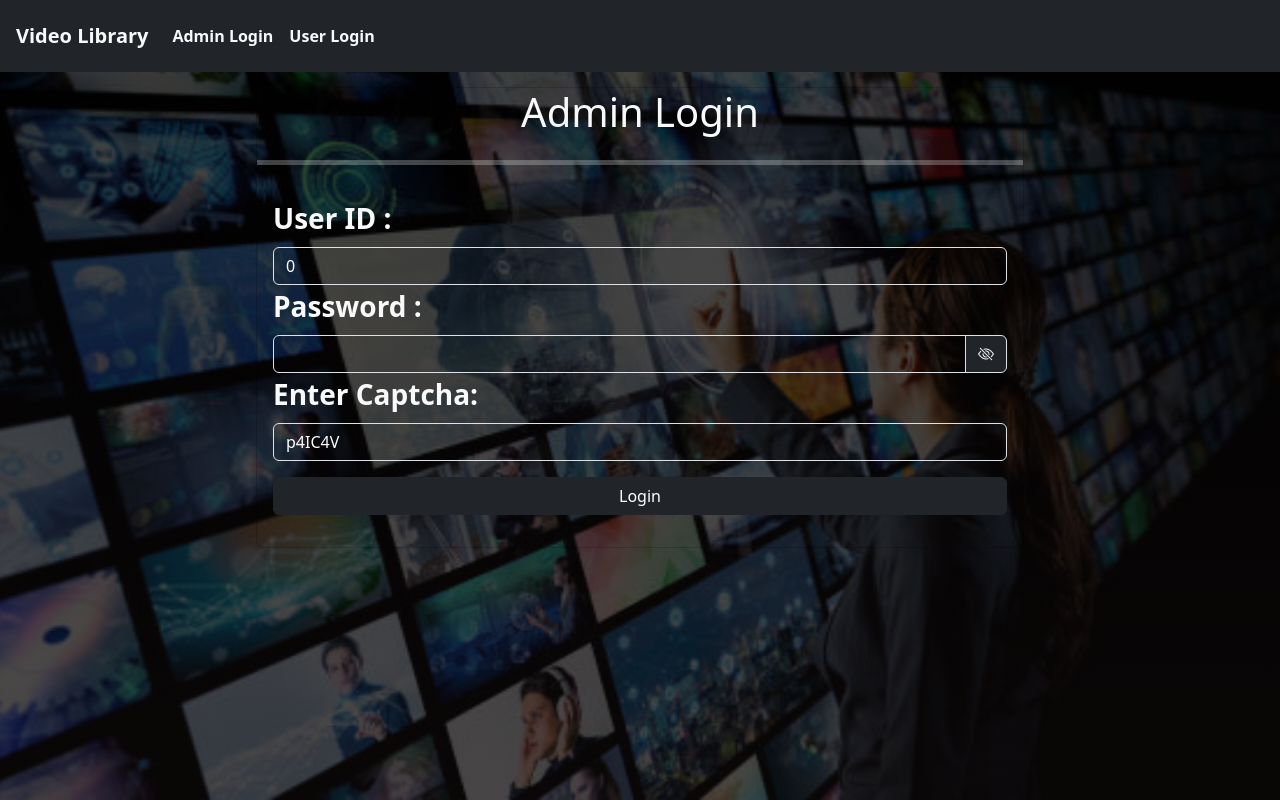
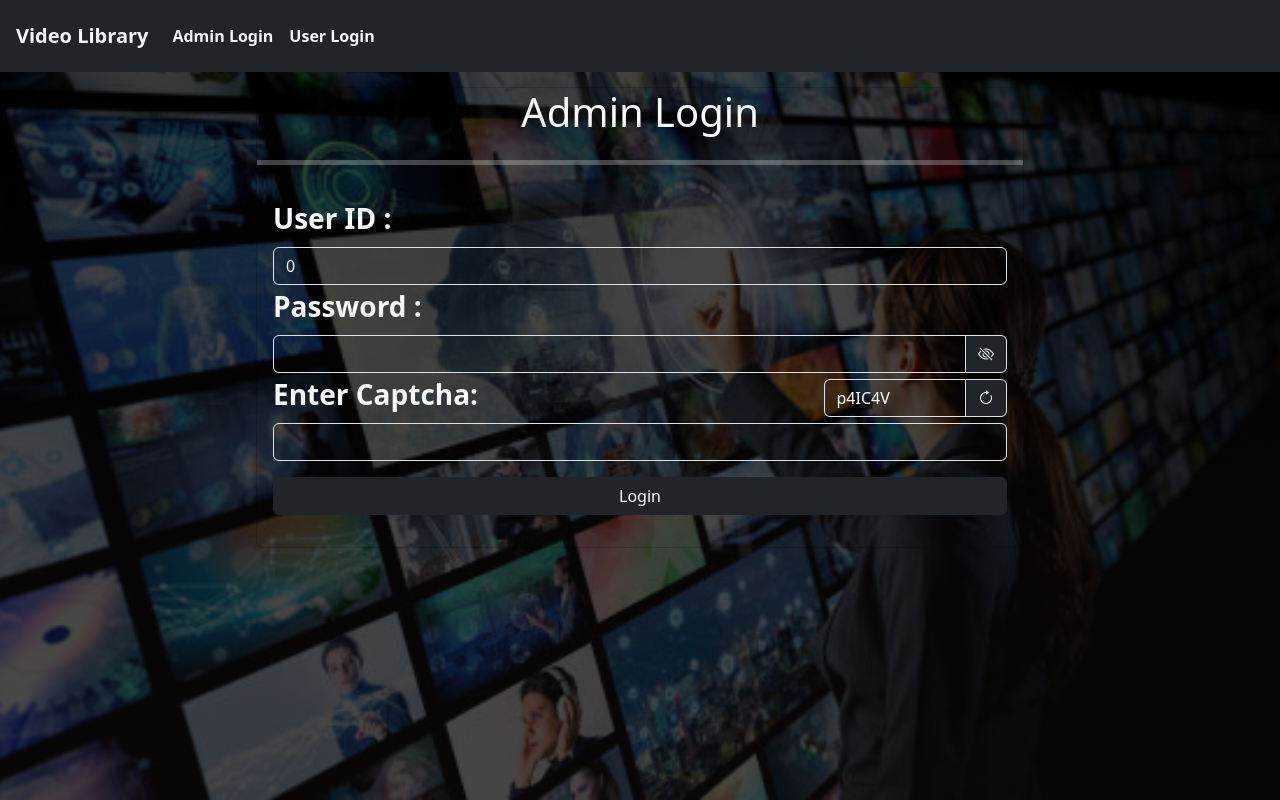
Before and after one commit to Himanshu12866/library-project, a React (Create React App) app: page /admin in a window 1280 px wide. Built offline with nearby package versions, Linux system fonts and the light colour scheme; no server answers.

Commit message:
"Refactored AdminLogin component: reformatted code, added whitespace, and updated syntax; no functional changes."

```diff
--- a/src/components/admin.jsx
+++ b/src/components/admin.jsx
@@ -6,23 +6,23 @@ import "../styles/home2.css";
 import { useFormik } from "formik";
 import { useEffect, useState } from "react";
 import { useNavigate } from "react-router-dom";
-import {useCookies} from "react-cookie";
+import { useCookies } from "react-cookie";
 import useCapcha from "../Hooks/capcha";
 
 export default function AdminLogin() {
     const [admin, setAdmin] = useState([]);
-    const [cookies, setCookie ] = useCookies(["Adminname"]);
-    const [ type , setType] = useState("password");
-    const [ eye , setEye] = useState("bi bi-eye-slash")
+    const [cookies, setCookie] = useCookies(["Adminname"]);
+    const [type, setType] = useState("password");
+    const [eye, setEye] = useState("bi bi-eye-slash")
     let navigate = useNavigate();
     let code = useCapcha()
 
-    function ChangeType(){
-       if(type === "password"){
+    function ChangeType() {
+        if (type === "password") {
             setType("text")
             setEye("bi bi-eye")
         }
-       else{
+        else {
             setType("password")
             setEye("bi bi-eye-slash")
         }
@@ -61,7 +61,7 @@ export default function AdminLogin() {
     // Load admin data on component mount
     useEffect(() => {
         LoadAdmins();
-    },[]); // Empty dependency array ensures this runs once on mount
+    }, []); // Empty dependency array ensures this runs once on mount
 
     return (
         <div className="home-box-1">
@@ -89,10 +89,16 @@ export default function AdminLogin() {
                                     name="adminPsw"
                                     value={formik.values.adminPsw} // Added value to bind input with formik
                                 />
-                                <span onClick={ChangeType} className= {`input-group-text bg-dark text-light  ${eye}`}></span>
+                                <span onClick={ChangeType} className={`input-group-text bg-dark text-light  ${eye}`}></span>
                             </div>
+                            <div className="d-flex justify-content-between align-items-center">
                                 <label className="form-label fs-3 fw-bold">Enter Captcha:</label>
-                            <input type="text" className="form-control" value={code} />
+                                <div className="input-group w-25">
+                                    <input className="form-control" value={code} />
+                                    <span className="input-group-text bg-dark text-light bi bi-arrow-clockwise"></span>
+                                </div>
+                            </div>
+                            <input type="text" className="form-control" />
                             <button type="submit" className="btn btn-dark w-100 my-3">Login</button>
                         </form>
                     </div>
```
Lines whose indentation alone changed are shown as unchanged.
